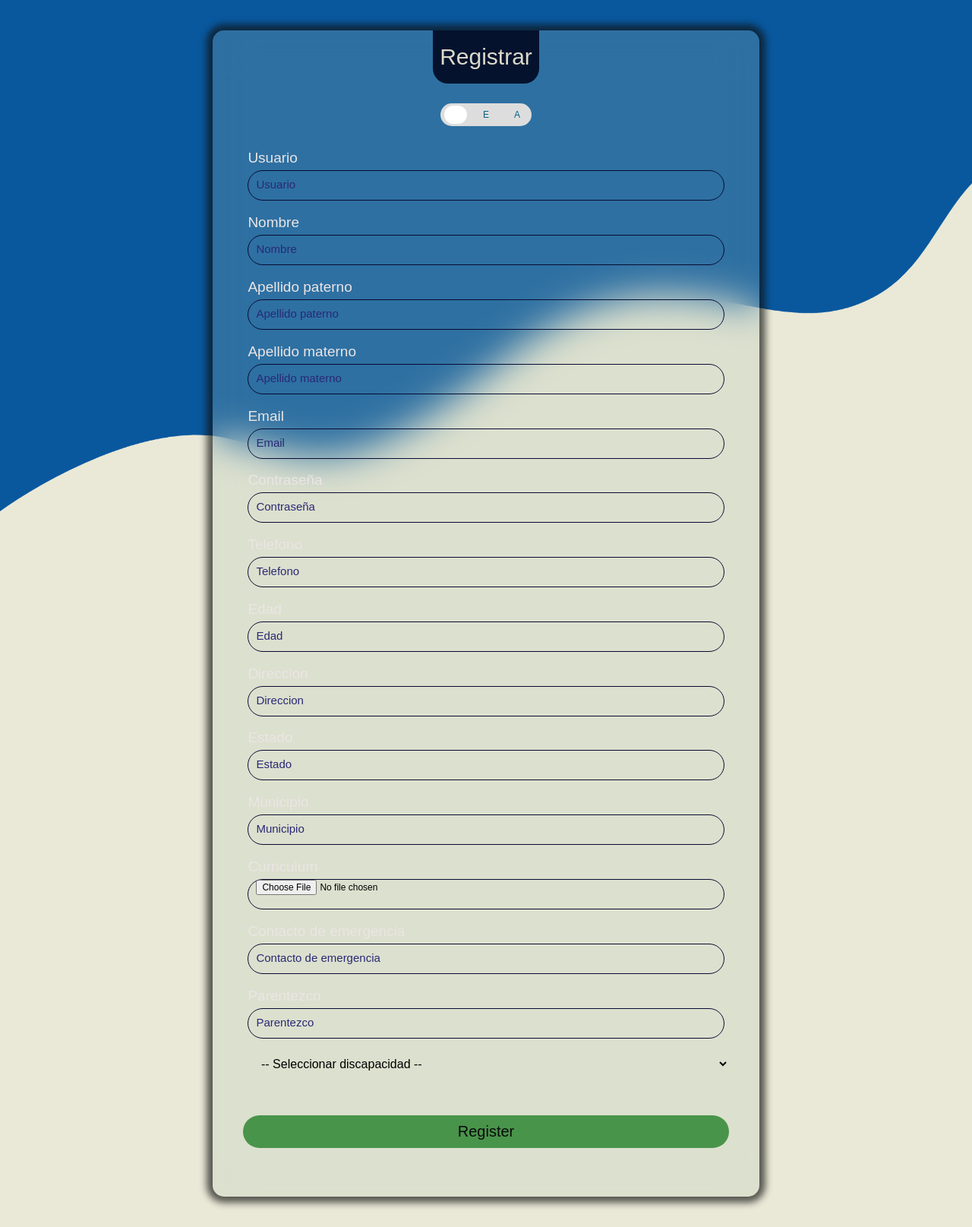
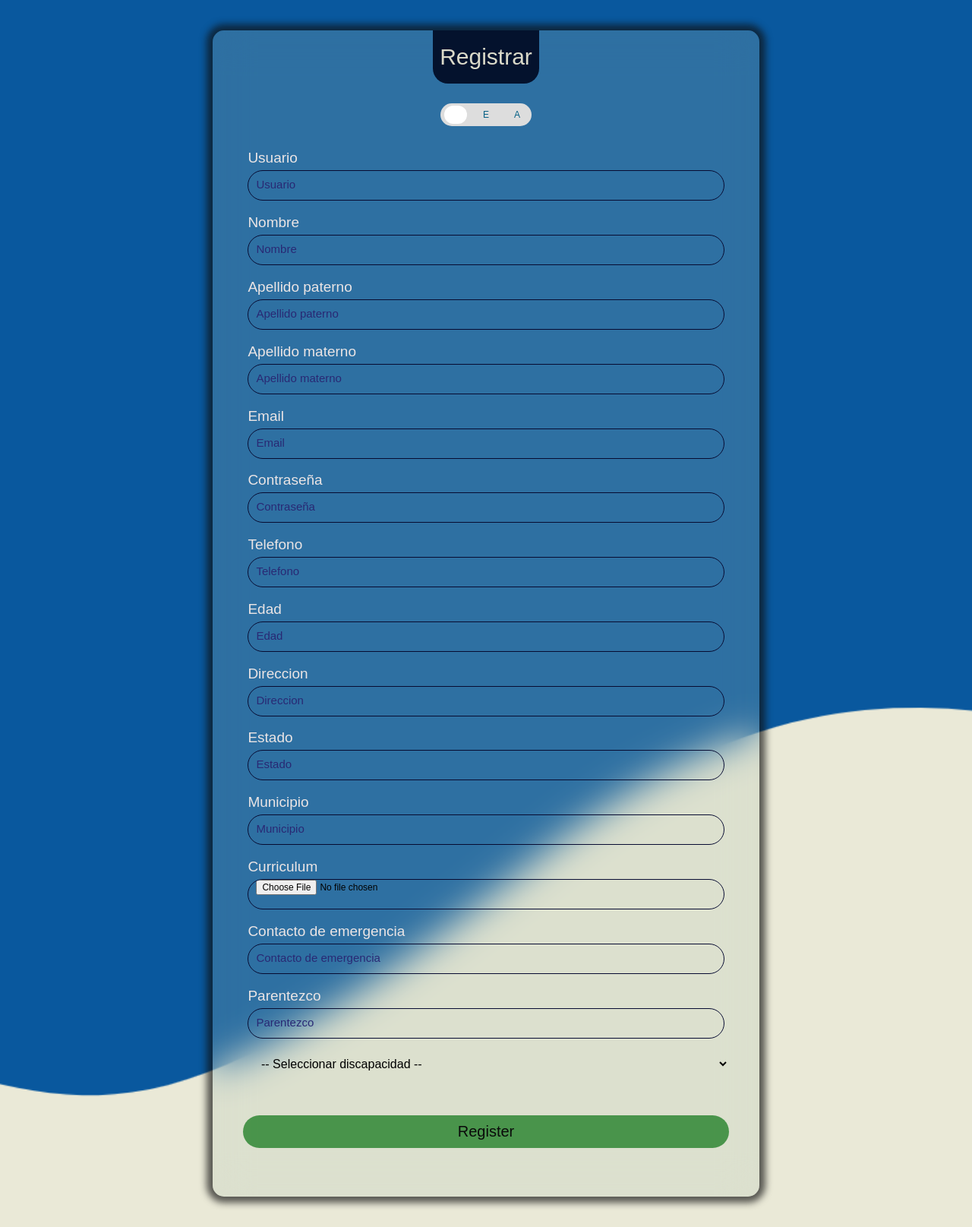
Before and after one commit to apexcsl/csl, a Flask app: page /registerProcess in a window 1280 px wide. Shown: the whole page at 76% size. Run offline with Flask 3, Linux system fonts and the light colour scheme; parts of the project's set-up code (start-up, migrations or seed data) failed here and were passed over.

Commit message:
Revert "fixBackgroundImage"
This reverts commit e84225ae324a0f45820d682d149766e2649fec41.

```diff
--- a/src/static/css/register.css
+++ b/src/static/css/register.css
@@ -7,16 +7,16 @@
 
 body{
     display: flex;
+    height: 0 auto;
     justify-content: center;
     align-items: center;
     background:#eae9d7 ;
     background-image: url(../img/image.png);
-    background-position: top;
-    background-size: contain;
+    background-position: center bottom;
+    background-size: cover;
     background-repeat: no-repeat;
 
 }
-
 
 .container{
     min-width: 720px;
```
